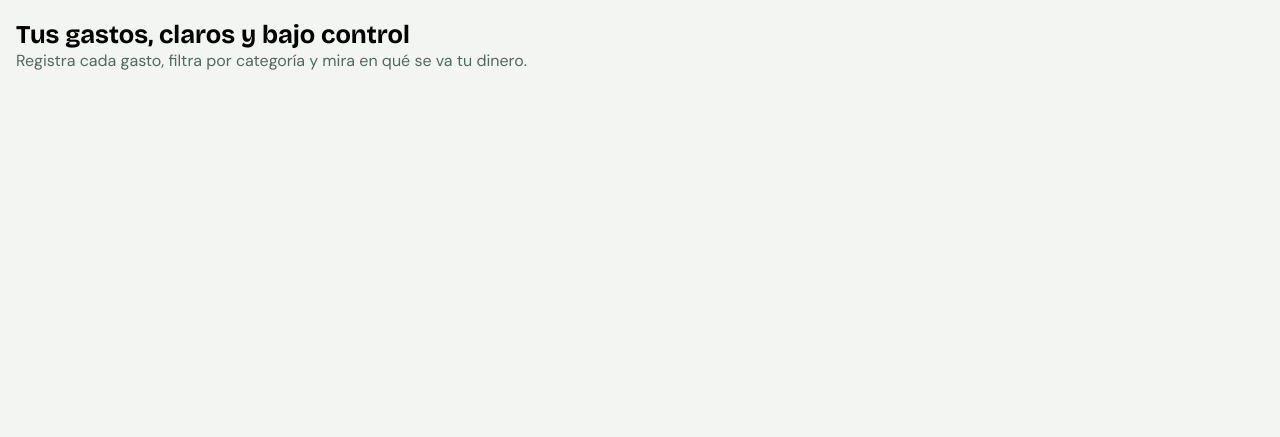
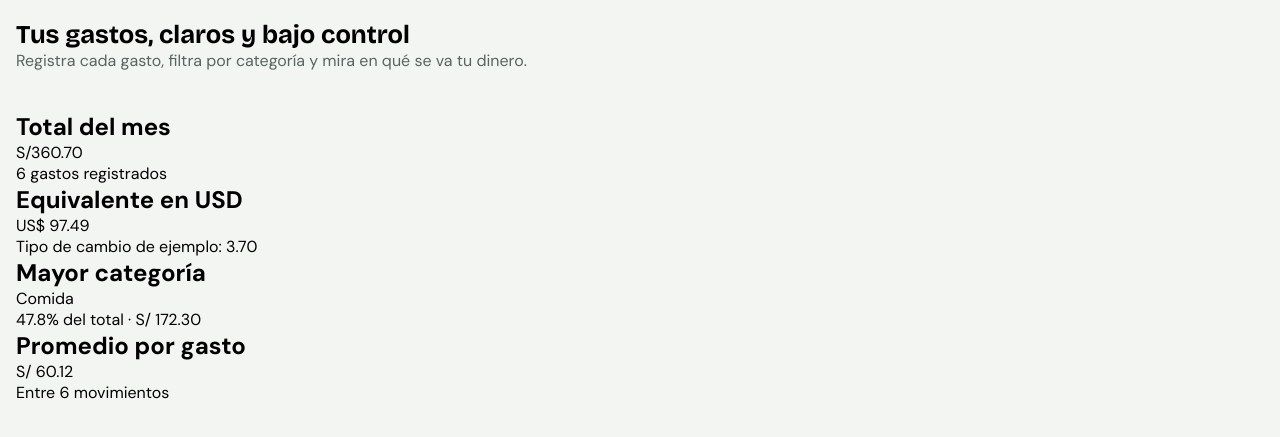
Before and after one commit to HugoSan-Dev/gestor-de-gastos, a plain HTML site: page index.html in a window 1280 px wide. Shown: the part 95-532 px from the top of the page. Drawn offline with nearby package versions, Linux system fonts and the light colour scheme.

Commit message:
chore: Agregando estructura html section: cards

```diff
--- a/index.html
+++ b/index.html
@@ -37,7 +37,36 @@
                 <h1 class="h1">Tus gastos, claros y bajo control</h1>
                 <p class="color-text-muted">Registra cada gasto, filtra por categoría y mira en qué se va tu dinero.</p>
             </section>
-
+            <div class="cards">
+                <article class="card">
+                    <header class="card-header">
+                        <h2 class="card-title">Total del mes</h2>
+                        <p class="card-mount">S/360.70</p>
+                    </header>
+                    <p class="card-type">6 gastos registrados</p>
+                </article>
+                <article class="card">
+                    <header class="card-header">
+                        <h2 class="card-title">Equivalente en USD</h2>
+                        <p class="card-mount">US$ 97.49</p>
+                    </header>
+                    <p class="card-type">Tipo de cambio de ejemplo: 3.70</p>
+                </article>
+                <article class="card">
+                    <header class="card-header">
+                        <h2 class="card-title">Mayor categoría</h2>
+                        <p class="card-mount">Comida</p>
+                    </header>
+                    <p class="card-type">47.8% del total · S/ 172.30</p>
+                </article>
+                <article class="card">
+                    <header class="card-header">
+                        <h2 class="card-title">Promedio por gasto</h2>
+                        <p class="card-mount">S/ 60.12</p>
+                    </header>
+                    <p class="card-type">Entre 6 movimientos</p>
+                </article>
+            </div>
         </div>
 
     </main>
```
